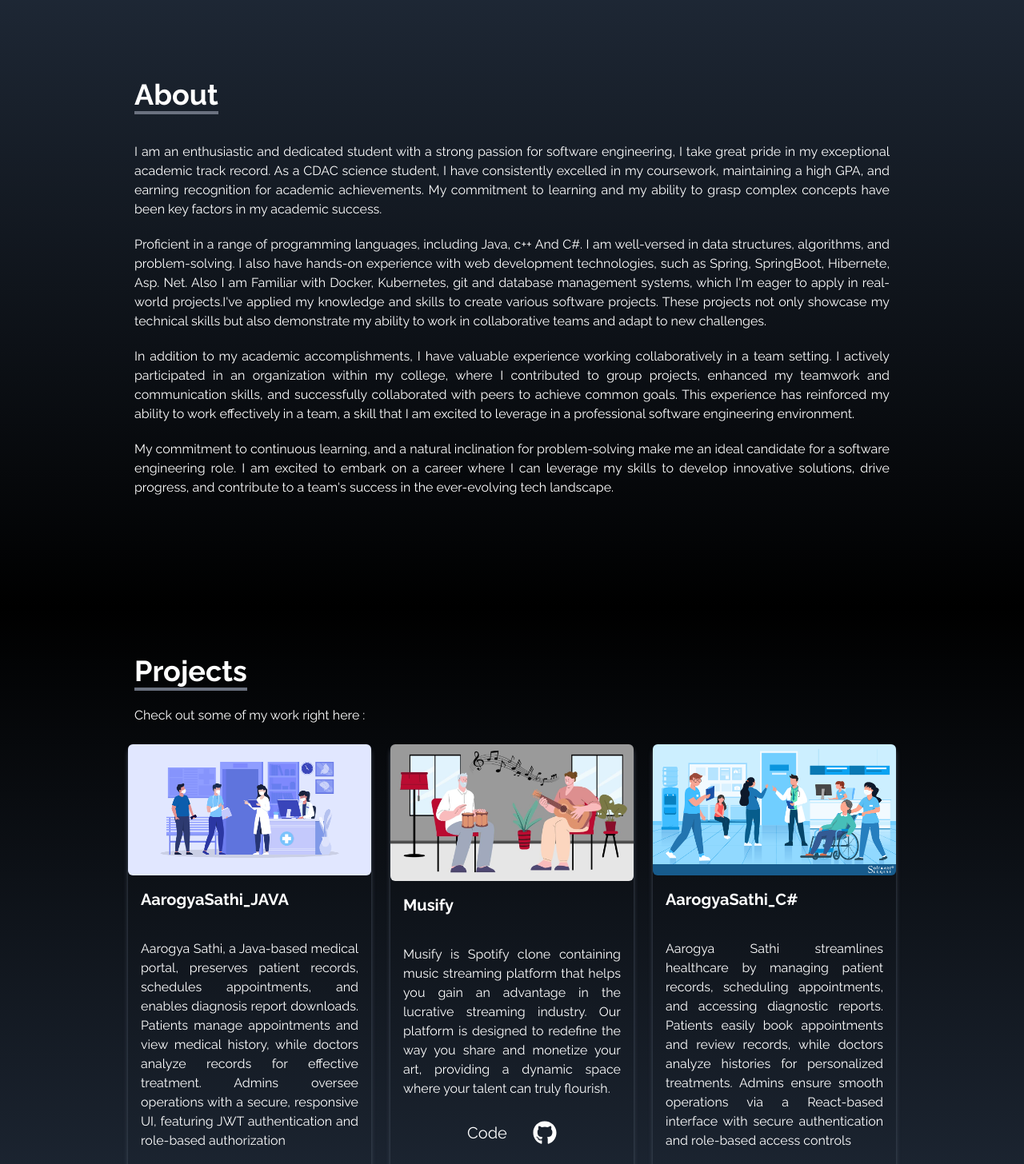
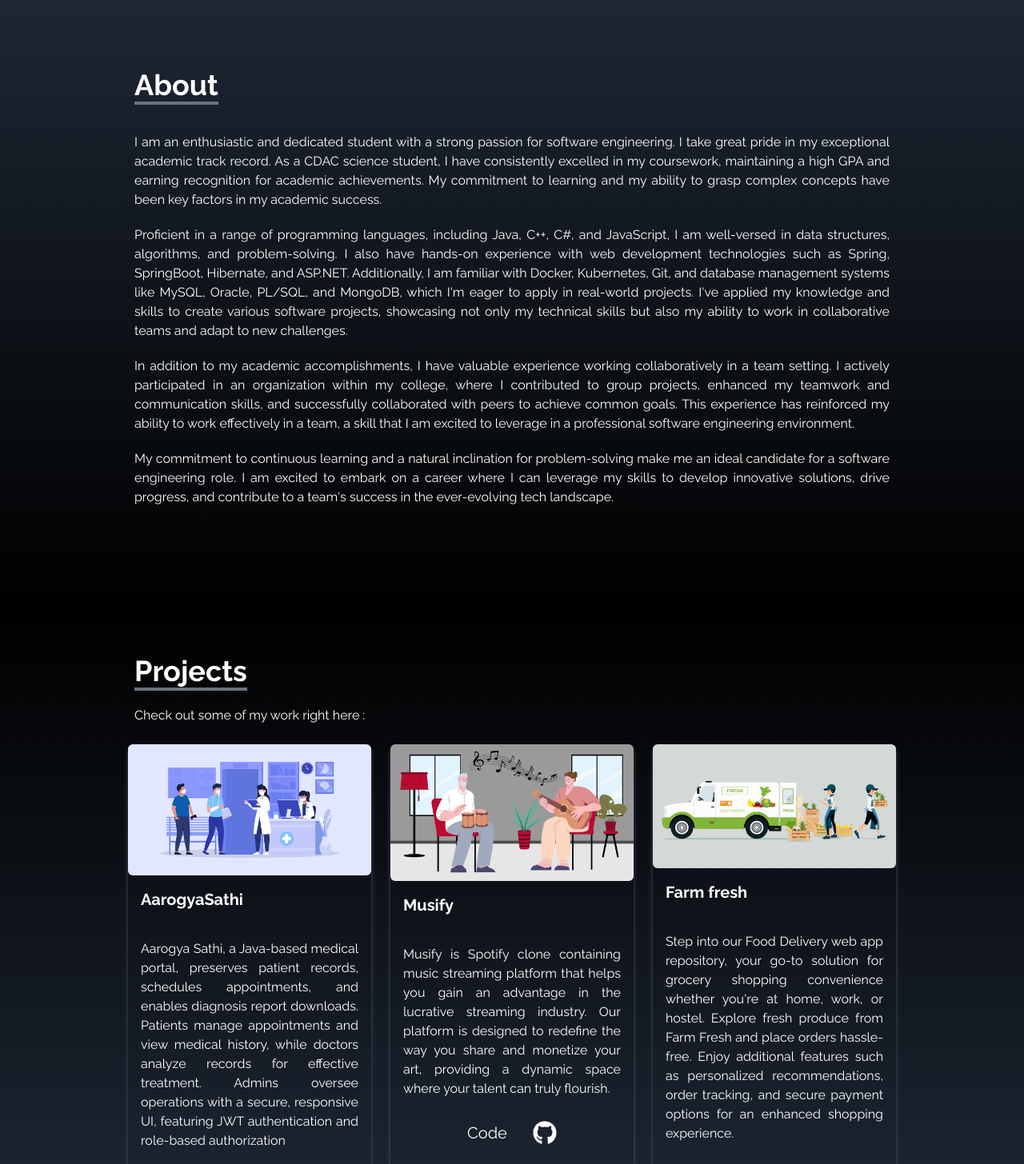
Before and after one commit to omsabade1857/om_portfolios, a React (Create React App) app: page / in a window 1280 px wide. Shown: the part 840-2296 px from the top of the page at 80% size. Built offline with nearby package versions, Linux system fonts and the light colour scheme.

Commit message:
project updated

```diff
--- a/src/components/About.jsx
+++ b/src/components/About.jsx
@@ -1,40 +1,32 @@
-import React from 'react'
+import React from 'react';
 
 export const About = () => {
     return (
-        <div name="about" className='w-full  bg-gradient-to-b from-gray-800 to-black text-white md:h-screen '>
+        <div name="about" className='w-full bg-gradient-to-b from-gray-800 to-black text-white md:h-screen'>
             <div className='max-w-screen-lg p-10 mx-auto flex flex-col justify-center w-full h-full'>
-                <div >
-                    <p className=' text-4xl font-bold inline border-b-4 border-gray-500'>About</p>
+                <div>
+                    <p className='text-4xl font-bold inline border-b-4 border-gray-500'>About</p>
                 </div>
-                <div className=' text-md text-justify'>
-                    <p className=' mt-10 '>
-                        I am an enthusiastic and dedicated student with a strong passion for software engineering, I take great pride in my exceptional academic track record. As a CDAC science student, I have consistently excelled in my coursework, maintaining a high GPA, and earning recognition for academic achievements. My commitment to learning and my ability to grasp complex concepts have been key factors in my academic success.
-                    </p>
-
-                    <p className='mt-5 '>
-                        Proficient in a range of programming languages, including Java, c++ And C#. I am well-versed in data structures,
-                        algorithms, and problem-solving. I also have hands-on experience with web development technologies, such as Spring, SpringBoot, Hibernete, Asp. Net.
-                        Also I am Familiar with Docker, Kubernetes, git and database
-                        management systems, which I'm eager to apply in real-world projects.I've applied my knowledge and skills to create various software projects.
-                        These projects not only showcase my technical skills but also demonstrate my ability to work in collaborative teams and adapt to new challenges.
-                    </p>
-                    <p className='mt-5'>
-                        In addition to my academic accomplishments, I have valuable experience working collaboratively in a team setting.
-                        I actively participated in an organization within my college, where I contributed to group projects, enhanced my teamwork
-                        and communication skills, and successfully collaborated with peers to achieve common goals. This experience has reinforced my
-                        ability to work effectively in a team, a skill that I am excited to leverage in a professional software engineering environment.
+                <div className='text-md text-justify mt-10'>
+                    <p>
+                        I am an enthusiastic and dedicated student with a strong passion for software engineering. I take great pride in my exceptional academic track record. As a CDAC science student, I have consistently excelled in my coursework, maintaining a high GPA and earning recognition for academic achievements. My commitment to learning and my ability to grasp complex concepts have been key factors in my academic success.
                     </p>
 
                     <p className='mt-5'>
-                        My commitment to continuous learning, and a natural inclination for problem-solving make me an ideal
-                        candidate for a software engineering role. I am excited to embark on a career where I can leverage my skills to develop
-                        innovative solutions, drive progress, and contribute to a team's success in the ever-evolving tech landscape.
+                        Proficient in a range of programming languages, including Java, C++, C#, and JavaScript, I am well-versed in data structures, algorithms, and problem-solving. I also have hands-on experience with web development technologies such as Spring, SpringBoot, Hibernate, and ASP.NET. Additionally, I am familiar with Docker, Kubernetes, Git, and database management systems like MySQL, Oracle, PL/SQL, and MongoDB, which I'm eager to apply in real-world projects. I've applied my knowledge and skills to create various software projects, showcasing not only my technical skills but also my ability to work in collaborative teams and adapt to new challenges.
+                    </p>
+
+                    <p className='mt-5'>
+                        In addition to my academic accomplishments, I have valuable experience working collaboratively in a team setting. I actively participated in an organization within my college, where I contributed to group projects, enhanced my teamwork and communication skills, and successfully collaborated with peers to achieve common goals. This experience has reinforced my ability to work effectively in a team, a skill that I am excited to leverage in a professional software engineering environment.
+                    </p>
+
+                    <p className='mt-5'>
+                        My commitment to continuous learning and a natural inclination for problem-solving make me an ideal candidate for a software engineering role. I am excited to embark on a career where I can leverage my skills to develop innovative solutions, drive progress, and contribute to a team's success in the ever-evolving tech landscape.
                     </p>
                 </div>
-
             </div>
         </div>
-    )
-}
+    );
+};
+
 export default About;
--- a/src/components/home.jsx
+++ b/src/components/home.jsx
@@ -10,7 +10,7 @@
           <h2 className='text-4xl sm:text-6xl font-bold text-white'>Hi, I am Omkar Yelam.</h2>
           <p className='text-gray-500 py-4 max-w-md'>Aspiring Full Stack Engineer Seeking to Create Innovative Solutions..!!</p>
           <div>
-            <a href='/Omkar_Resume.pdf' download className='group text-white w-fit px-6 py-3 my-2 flex items-center rounded-md bg-gradient-to-r from-cyan-500 to-blue-500 cursor-pointer'>
+            <a href='/path/to/Omkar_Resume.pdf' download='Omkar_Resume.pdf' className='group text-white w-fit px-6 py-3 my-2 flex items-center rounded-md bg-gradient-to-r from-cyan-500 to-blue-500 cursor-pointer'>
               Portfolio
               <span className='group-hover:rotate-90 duration-300'><HiArrowNarrowRight size={20} className='ml-1'/></span>
             </a>
--- a/src/components/projects.jsx
+++ b/src/components/projects.jsx
@@ -2,15 +2,17 @@
 import {FaGithub} from 'react-icons/fa';
 import Aarogyasathi from '../assets/Projects/aarogyasathi.png';
 import musify from '../assets/Projects/musify.jpg';
-import ArogyaSathiC from '../assets/Projects/aarogyasathic.png';
+import foodDelivery from '../assets/Projects/food.jpg';
+
+
 export const Projects = () => {
     const projects = [
         {
             id: 1,
             src: Aarogyasathi,
-            title: "AarogyaSathi_JAVA",
+            title: "AarogyaSathi",
             description: "Aarogya Sathi, a Java-based medical portal, preserves patient records, schedules appointments, and enables diagnosis report downloads. Patients manage appointments and view medical history, while doctors analyze records for effective treatment. Admins oversee operations with a secure, responsive UI, featuring JWT authentication and role-based authorization",
-            href: "https://githhttps://github.com/omsabade1857/AarogyaSathiFinal_Java"
+            href: "https://github.com/omsabade1857/AarogyaSathiFinal_Java"
         },
         {
             id: 2,
@@ -22,10 +24,10 @@
         },
         {
             id: 3,
-            src: ArogyaSathiC,
-            title:"AarogyaSathi_C#",
-            description:"Aarogya Sathi streamlines healthcare by managing patient records, scheduling appointments, and accessing diagnostic reports. Patients easily book appointments and review records, while doctors analyze histories for personalized treatments. Admins ensure smooth operations via a React-based interface with secure authentication and role-based access controls",
-            href:"https://github.com/omsabade1857/ArogyaSathiC.dotnet"
+            src: foodDelivery,
+            title:"Farm fresh",
+            description:"Step into our Food Delivery web app repository, your go-to solution for grocery shopping convenience whether you're at home, work, or hostel. Explore fresh produce from Farm Fresh and place orders hassle-free. Enjoy additional features such as personalized recommendations, order tracking, and secure payment options for an enhanced shopping experience.",
+            href:"https://github.com/omsabade1857/FoodDelivery-web"
 
         }
     ]
```
Also changed, not shown: src/assets/Projects/food.jpg (added).
